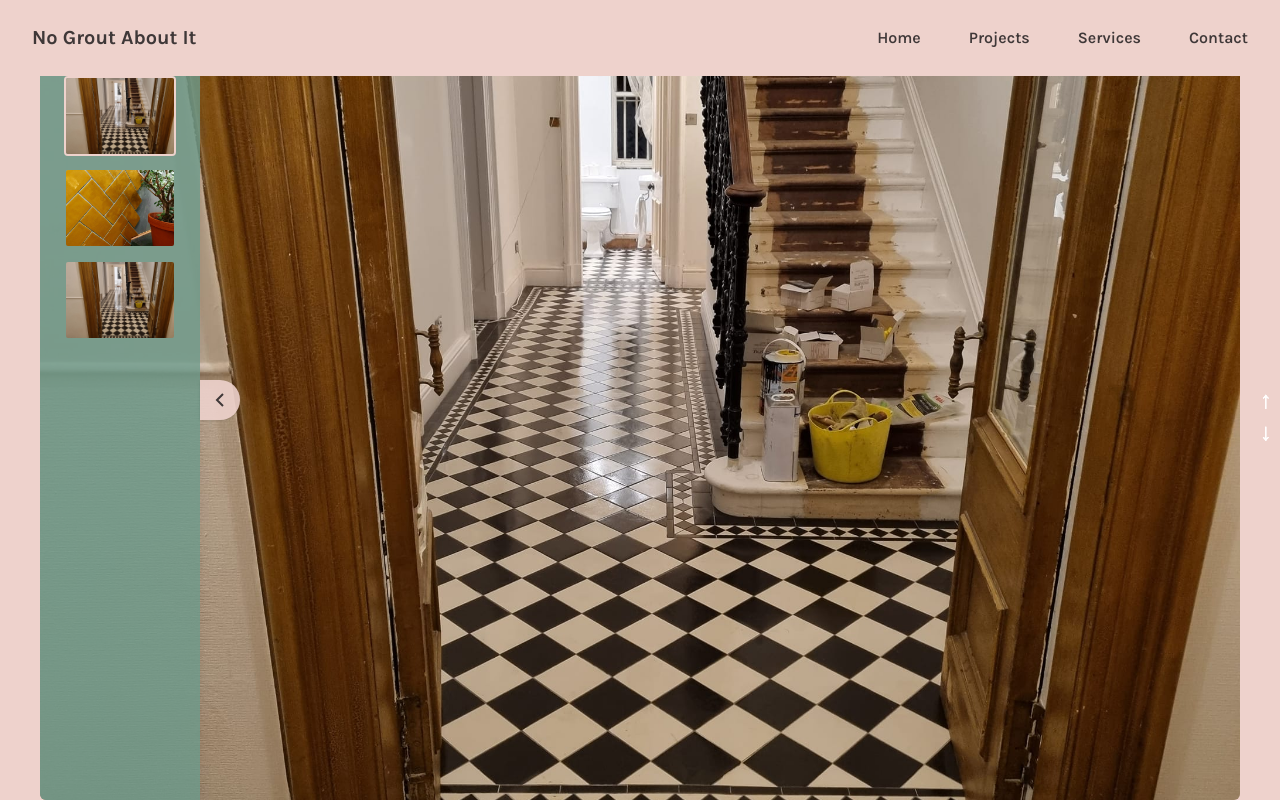
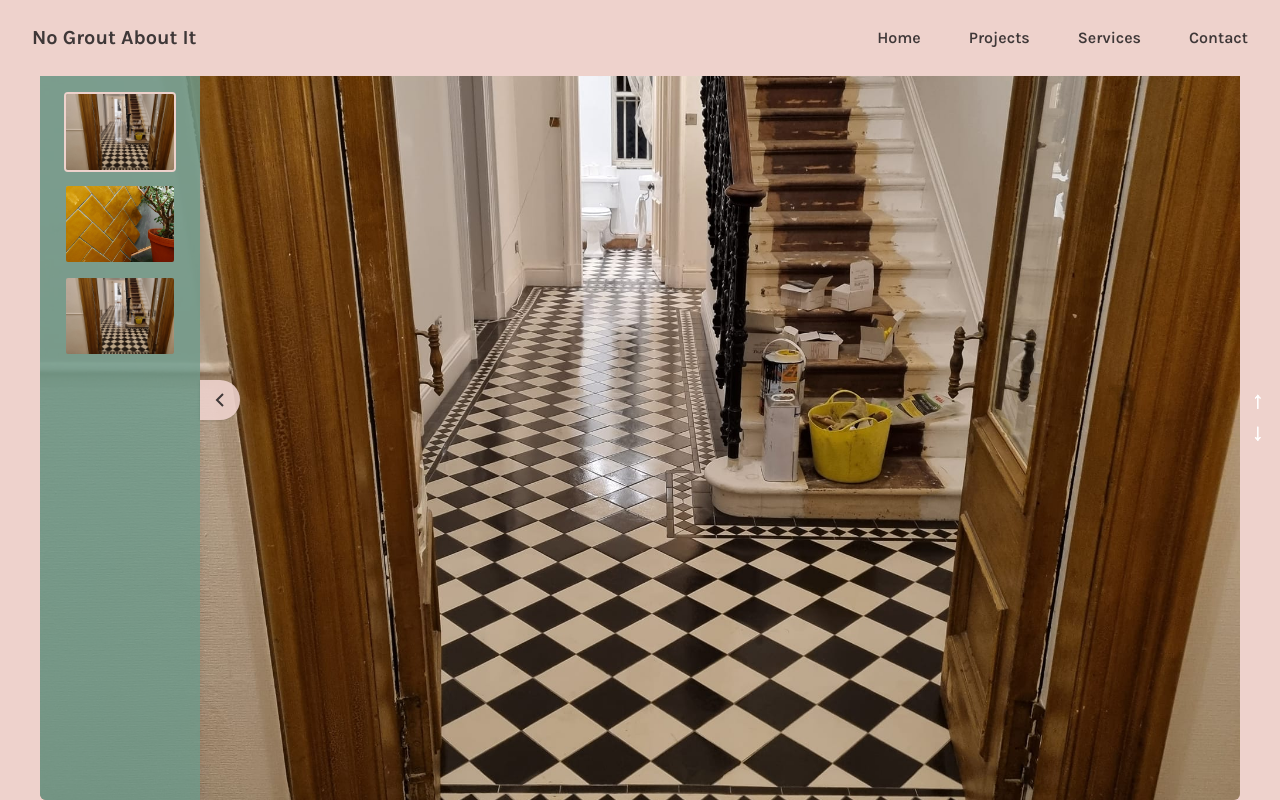
Before and after one commit to lpscrim/no-grout, a Next.js app: page /projects in a window 1280 px wide. Both pictures are taken after a click on the button 100 px from the left and 812 px from the top of the page. Shown: the part 412-1212 px from the top of the page. Built offline with nearby package versions, Linux system fonts and the light colour scheme.

Commit message:
Update button positioning and thumbnail margin for improved layout consistency

```diff
--- a/app/projects/page.tsx
+++ b/app/projects/page.tsx
@@ -108,7 +108,7 @@ export default function Projects() {
             >
             {/* Navigation buttons */}
               <button
-                className="fixed top-[48%] right-2 z-50 text-background text-2xl"
+                className="fixed top-[48%] right-4 z-50 text-background text-2xl"
                 onClick={() => {
                   if (fixedIdx !== null && fixedIdx > 0) {
                     const prevIdx = fixedIdx - 1;
@@ -120,7 +120,7 @@ export default function Projects() {
                 ↑
               </button>
               <button
-                className="fixed top-[52%] right-2 z-50 text-background text-2xl"
+                className="fixed top-[52%] right-4 z-50 text-background text-2xl"
                 onClick={() => {
                   if (fixedIdx === null) {
                     scrollToProject(0);
@@ -182,7 +182,7 @@ export default function Projects() {
                   </button>
                   {/* Thumbnails */}
                   <div
-                    className={`overflow-y-auto mx-auto mt-16 transition-opacity  ${
+                    className={`overflow-y-auto mx-auto mt-20 transition-opacity  ${
                       menuOpens[projIdx]
                         ? "opacity-100 delay-100 duration-300"
                         : "opacity-0 duration-100"
```
